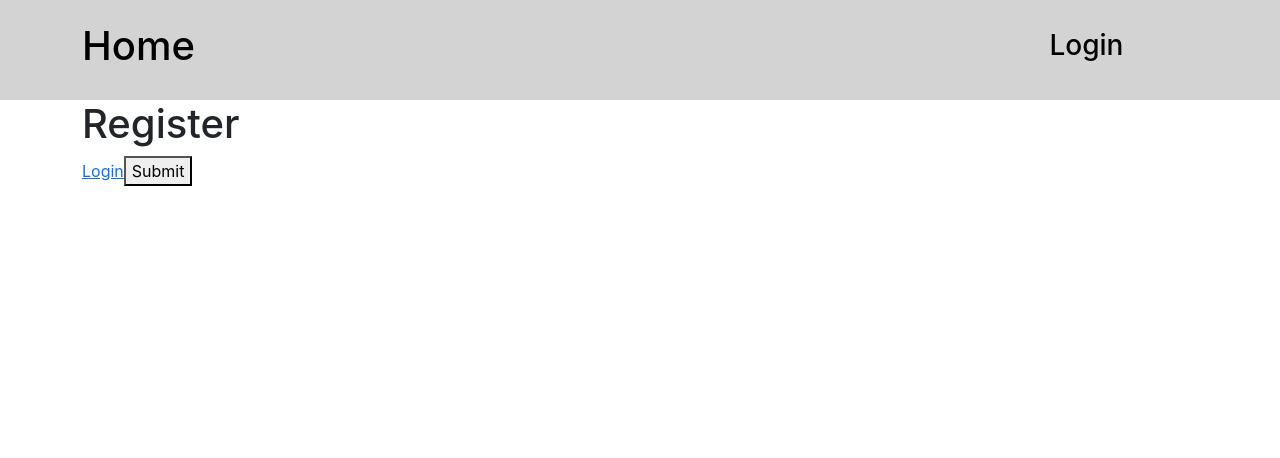
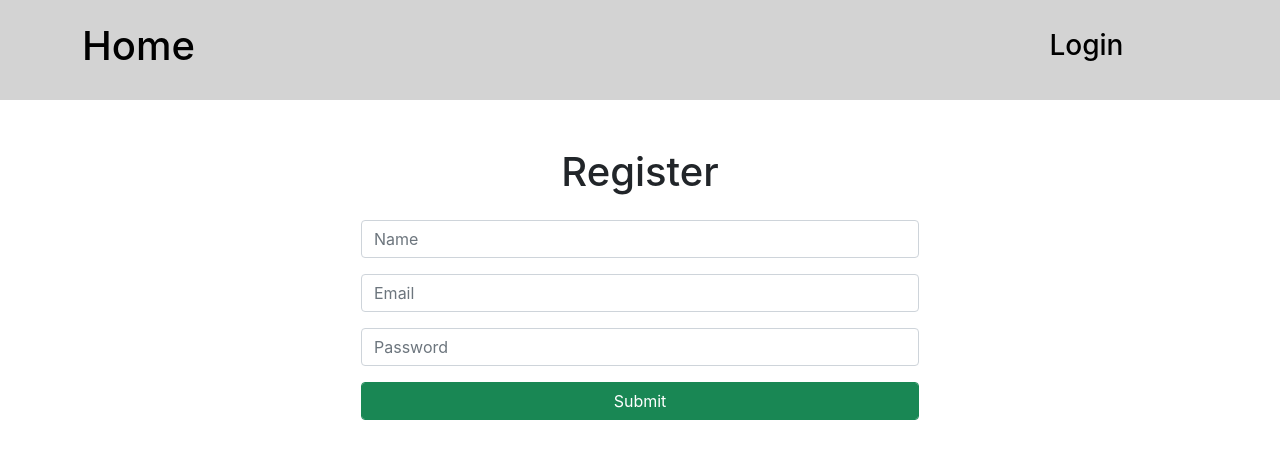
Before and after one commit to JomarHAN/practice-pern-jwt, a React (Create React App) app in the folder client/: page /register in a window 1280 px wide. Shown: the top 458 px of the page. Built offline with nearby package versions, Linux system fonts and the light colour scheme.

Commit message:
ready to do on functionality

```diff
--- a/client/src/components/Header.jsx
+++ b/client/src/components/Header.jsx
@@ -1,10 +1,11 @@
-import React from "react";
+import React, { useState } from "react";
 import { BrowserRouter as Router, Switch, Route, Link } from "react-router-dom";
 import { useStateValue } from "../ContextAPI/StateProvider";
 import "./Header.css";
 
 function Header() {
   const [{ isAuth }, dispatch] = useStateValue();
+  const [isLogin, setIsLogin] = useState(true);
   return (
     <div className="header">
       <div className="container header">
@@ -15,8 +16,11 @@ function Header() {
         </div>
         <div className="header__right">
           {!isAuth ? (
-            <Link to="/login">
-              <h3>Login</h3>
+            <Link
+              to={isLogin ? "/login" : "/register"}
+              onClick={() => setIsLogin(!isLogin)}
+            >
+              <h3>{isLogin ? "Login" : "Register"}</h3>
             </Link>
           ) : (
             <div className="header__gallery">
--- /dev/null
+++ b/client/src/components/Login.css
@@ -0,0 +1,10 @@
+.login{
+    display: flex;
+    justify-content: center;
+    flex-direction: column;
+    align-items: center;
+}
+
+.login__form{
+    width: 50%;
+}
--- a/client/src/components/Login.jsx
+++ b/client/src/components/Login.jsx
@@ -1,22 +1,50 @@
-import React from "react";
-import { Link, useHistory } from "react-router-dom";
+import React, { useState } from "react";
 import { useStateValue } from "../ContextAPI/StateProvider";
+import "./Login.css";
 
 function Login() {
   const [{}, dispatch] = useStateValue();
-  const history = useHistory();
+  const [inputs, setInputs] = useState({
+    email: "",
+    password: "",
+  });
+  const { email, password } = inputs;
 
-  const onLogin = () => {
+  const onChange = (e) => {
+    setInputs({ ...inputs, [e.target.name]: e.target.value });
+  };
+
+  const onLogin = (e) => {
+    e.preventDefault();
     dispatch({
       type: "SET_ISAUTH",
       isAuth: true,
     });
   };
   return (
-    <div>
-      <h1>Login</h1>
-      <Link to="/register">Register</Link>
-      <button onClick={onLogin}>Submit</button>
+    <div className="login">
+      <h1 className="mt-5">Login</h1>
+      <form onSubmit={(e) => onLogin(e)} className="login__form">
+        <input
+          className="form-control my-3"
+          type="email"
+          name="Email"
+          placeholder="Email"
+          value={email}
+          onChange={(e) => onChange(e)}
+        />
+        <input
+          className="form-control my-3"
+          type="password"
+          name="password"
+          placeholder="Password"
+          value={password}
+          onChange={(e) => onChange(e)}
+        />
+        <button className="btn btn-success form-control" onClick={onLogin}>
+          Submit
+        </button>
+      </form>
     </div>
   );
 }
--- /dev/null
+++ b/client/src/components/Register.css
@@ -0,0 +1,10 @@
+.register{
+    display: flex;
+    justify-content: center;
+    flex-direction: column;
+    align-items: center;
+}
+
+.register__form{
+    width: 50%;
+}
--- a/client/src/components/Register.jsx
+++ b/client/src/components/Register.jsx
@@ -1,9 +1,20 @@
-import React from "react";
-import { Link } from "react-router-dom";
+import React, { useState } from "react";
+import "./Register.css";
 import { useStateValue } from "../ContextAPI/StateProvider";
 
 function Register() {
   const [{}, dispatch] = useStateValue();
+  const [inputs, setInputs] = useState({
+    name: "",
+    email: "",
+    password: "",
+  });
+
+  const { name, email, password } = inputs;
+
+  const onChange = (e) => {
+    setInputs({ ...inputs, [e.target.name]: e.target.value });
+  };
 
   const onRegister = () => {
     dispatch({
@@ -12,10 +23,37 @@ function Register() {
     });
   };
   return (
-    <div>
-      <h1>Register</h1>
-      <Link to="/login">Login</Link>
-      <button onClick={onRegister}>Submit</button>
+    <div className="register">
+      <h1 className="mt-5">Register</h1>
+      <form className="register__form">
+        <input
+          className="form-control my-3"
+          type="text"
+          name="name"
+          placeholder="Name"
+          value={name}
+          onChange={(e) => onChange(e)}
+        />
+        <input
+          className="form-control my-3"
+          type="email"
+          name="email"
+          placeholder="Email"
+          value={email}
+          onChange={(e) => onChange(e)}
+        />
+        <input
+          className="form-control my-3"
+          type="password"
+          name="password"
+          placeholder="Password"
+          value={password}
+          onChange={(e) => onChange(e)}
+        />
+        <button className="btn btn-success form-control" onClick={onRegister}>
+          Submit
+        </button>
+      </form>
     </div>
   );
 }
```
Also changed, not shown: 1 other file (tests, documents, lock files or other folders).
